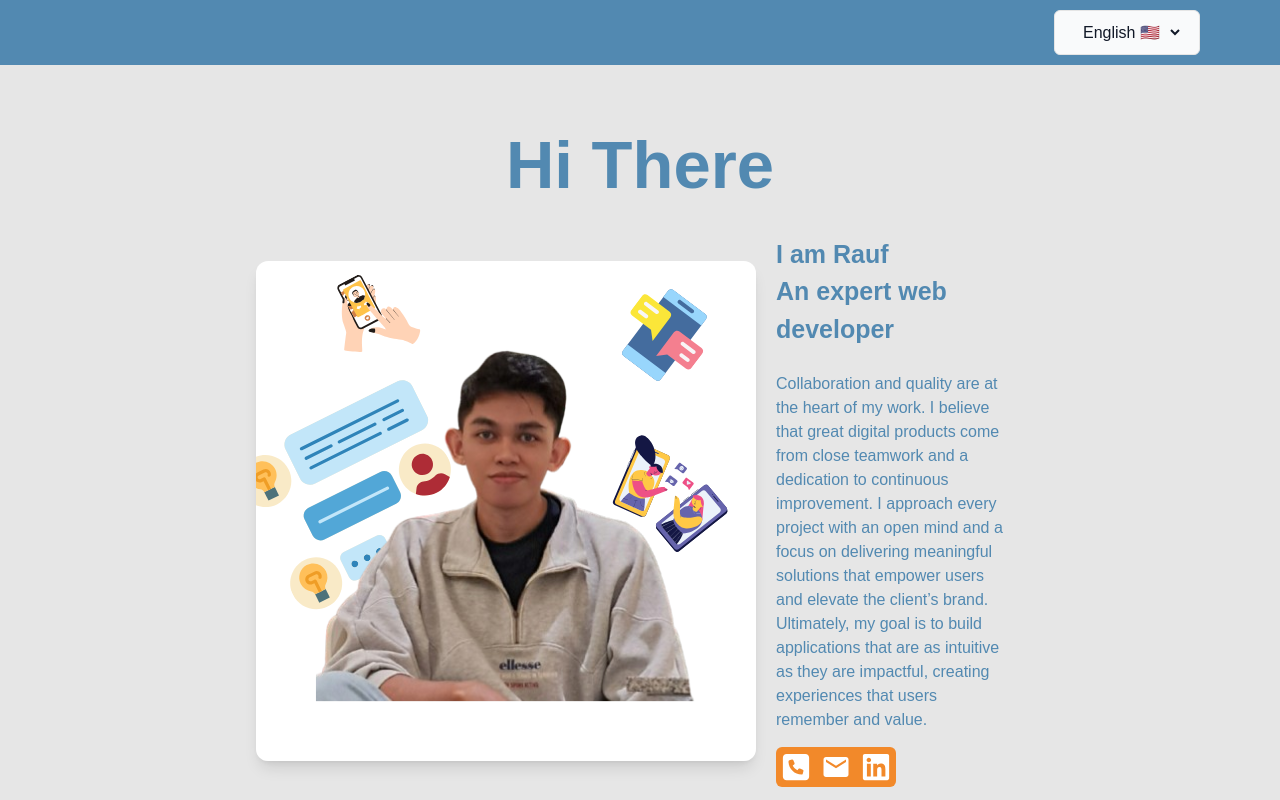
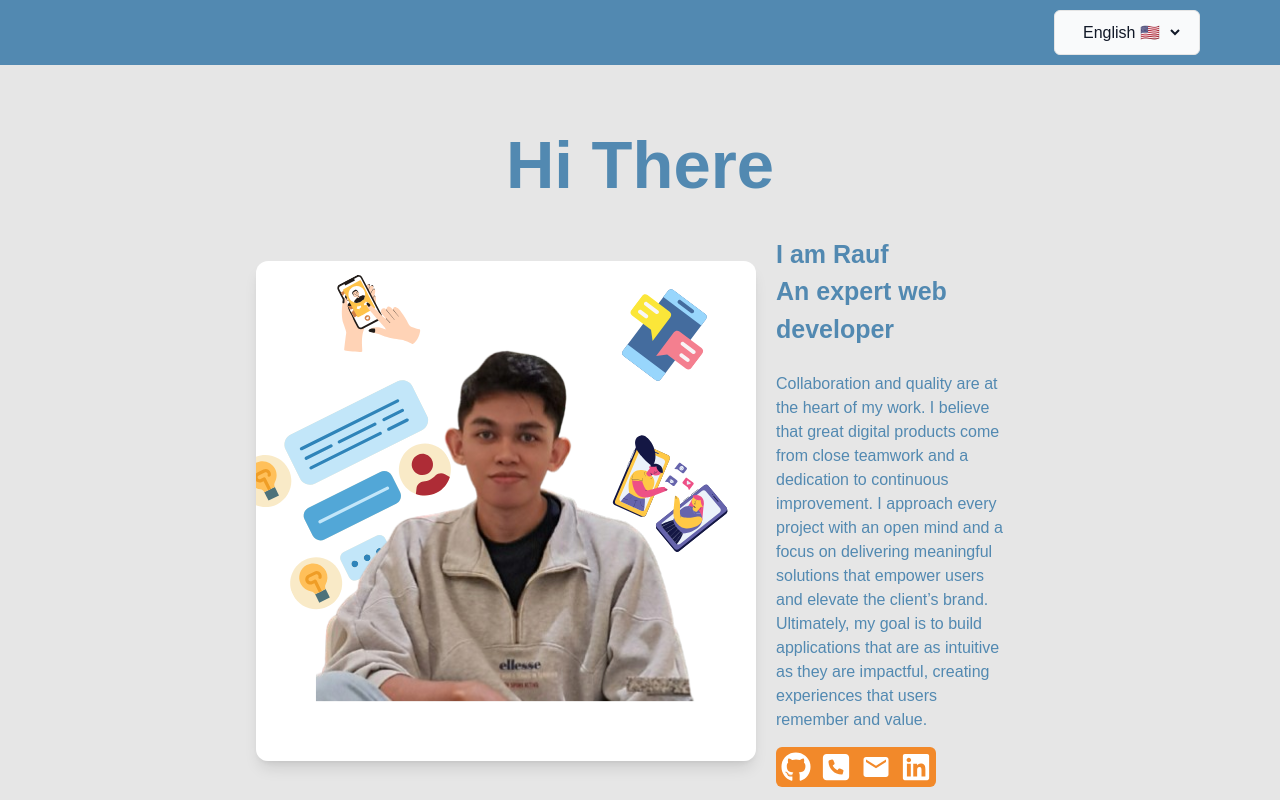
Before and after one commit to Abdulrauf10/abdul-rauf, a Next.js app: page /en in a window 1280 px wide. Shown: the top 800 px of the page. Built offline with nearby package versions, Linux system fonts and the light colour scheme.

Commit message:
add github info

```diff
--- a/src/app/[locale]/page.tsx
+++ b/src/app/[locale]/page.tsx
@@ -5,6 +5,7 @@ import { useTranslations } from "next-intl"
 import { FaLinkedin } from "react-icons/fa6"
 import { MdEmail } from "react-icons/md"
 import { FaSquarePhone } from "react-icons/fa6"
+import { FaGithub } from "react-icons/fa"
 
 export default function Home() {
   const t = useTranslations("Intro")
@@ -40,6 +41,13 @@ export default function Home() {
             <p className="text-[#5289B1]">{t("introduction-3")}</p>
 
             <div className="flex  bg-[#F2892A] p-[5px] w-fit rounded-md gap-[10px] mt-[15px]">
+              <a
+                href="https://github.com/Abdulrauf10"
+                target="_blank"
+                className="text-white text-[30px]"
+              >
+                <FaGithub />
+              </a>
               <a
                 href="https://api.whatsapp.com/send?phone=6285236375312"
                 target="_blank"
```
